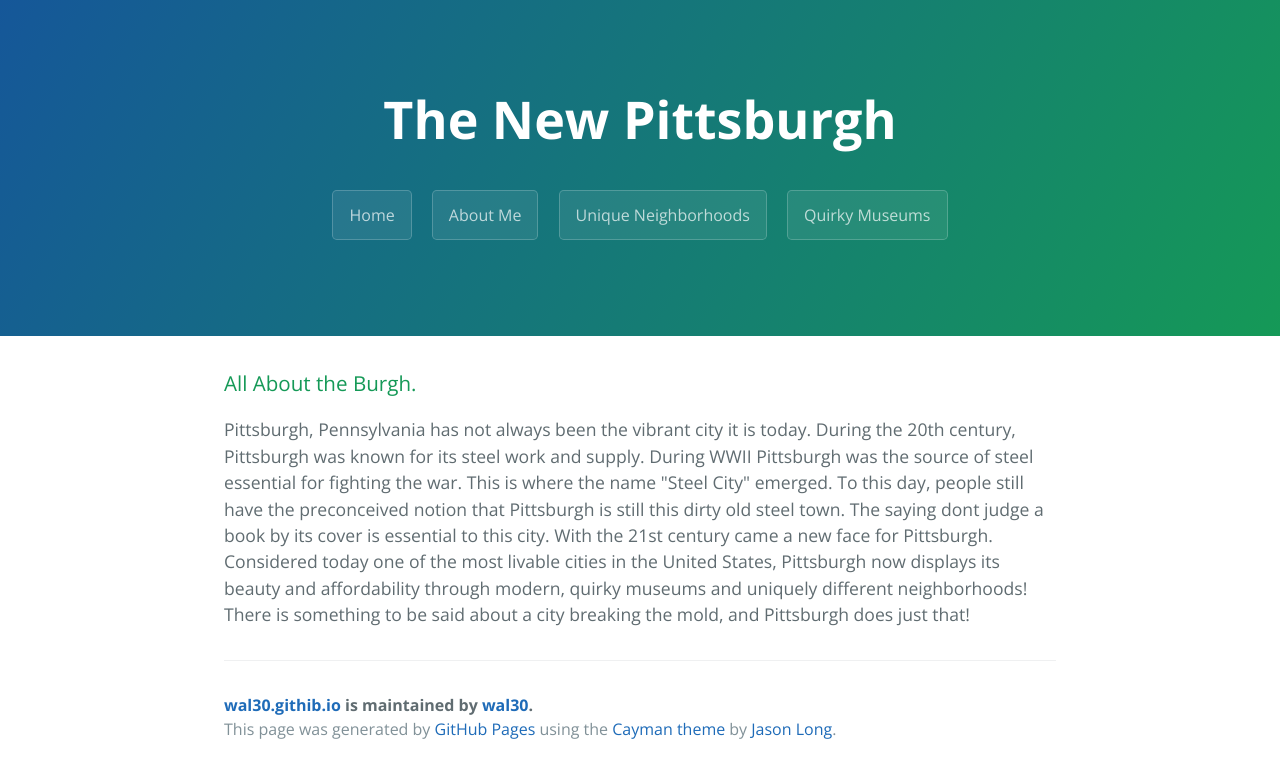
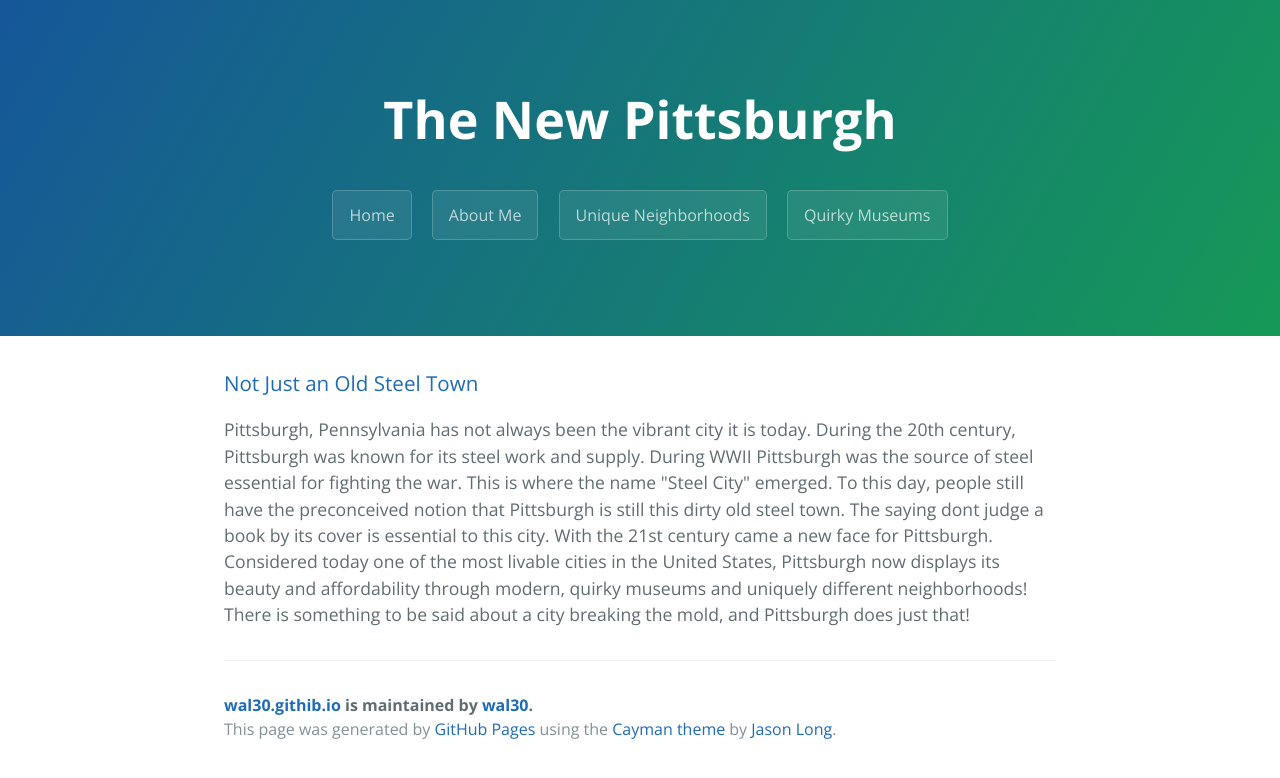
Before and after one commit to wal30/wal30.githib.io, a Jekyll site: the page home.html, which Jekyll copies as it is, in a window 1280 px wide. Shown: the top 778 px of the page. Built offline with Jekyll 4.4.1, drawn with Linux system fonts in a browser that asks for light colours.

Commit message:
Update home.html

```diff
--- a/home.html
+++ b/home.html
@@ -23,7 +23,7 @@
 
     <section class="main-content">
       <h3>
-<a id="welcome-to-github-pages" class="anchor" href="#welcome-to-github-pages" aria-hidden="true"><span aria-hidden="true" class="octicon octicon-link"></span></a>All About the Burgh.</h3>
+<a id="welcome-to-github-pages" class="anchor" href="#welcome-to-github-pages" aria-hidden="true"><span aria-hidden="true" class="octicon octicon-link"></span>Not Just an Old Steel Town</a></h3>
 
 <p>Pittsburgh, Pennsylvania has not always been the vibrant city it is today. During the 20th century, Pittsburgh was known for its steel work and supply. During WWII Pittsburgh was the source of steel essential for fighting the war. This is where the name "Steel City" emerged. To this day, people still have the preconceived notion that Pittsburgh is still this dirty old steel town. The saying dont judge a book by its cover is essential to this city. With the 21st century came a new face for Pittsburgh. Considered today one of the most livable cities in the United States, Pittsburgh now displays its beauty and affordability through modern, quirky museums and uniquely different neighborhoods! There is something to be said about a city breaking the mold, and Pittsburgh does just that!   </p>
 
```
